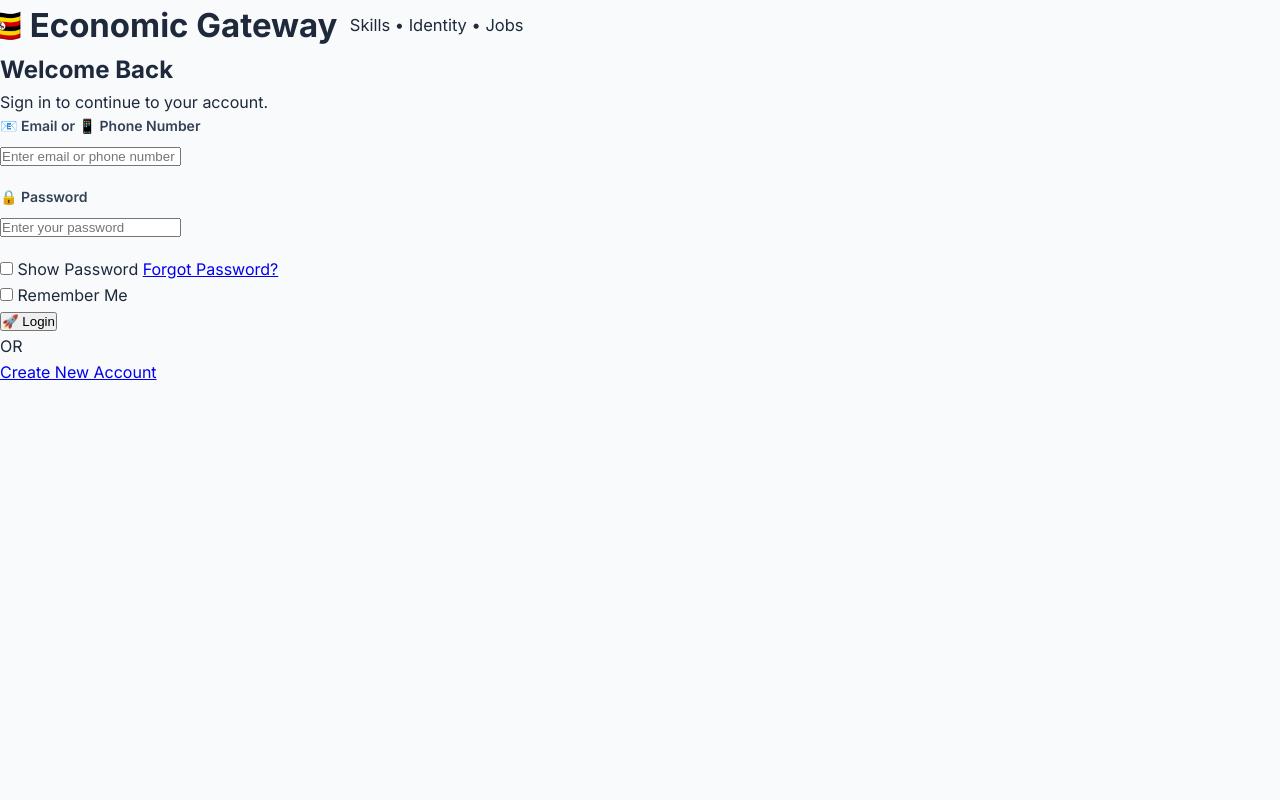
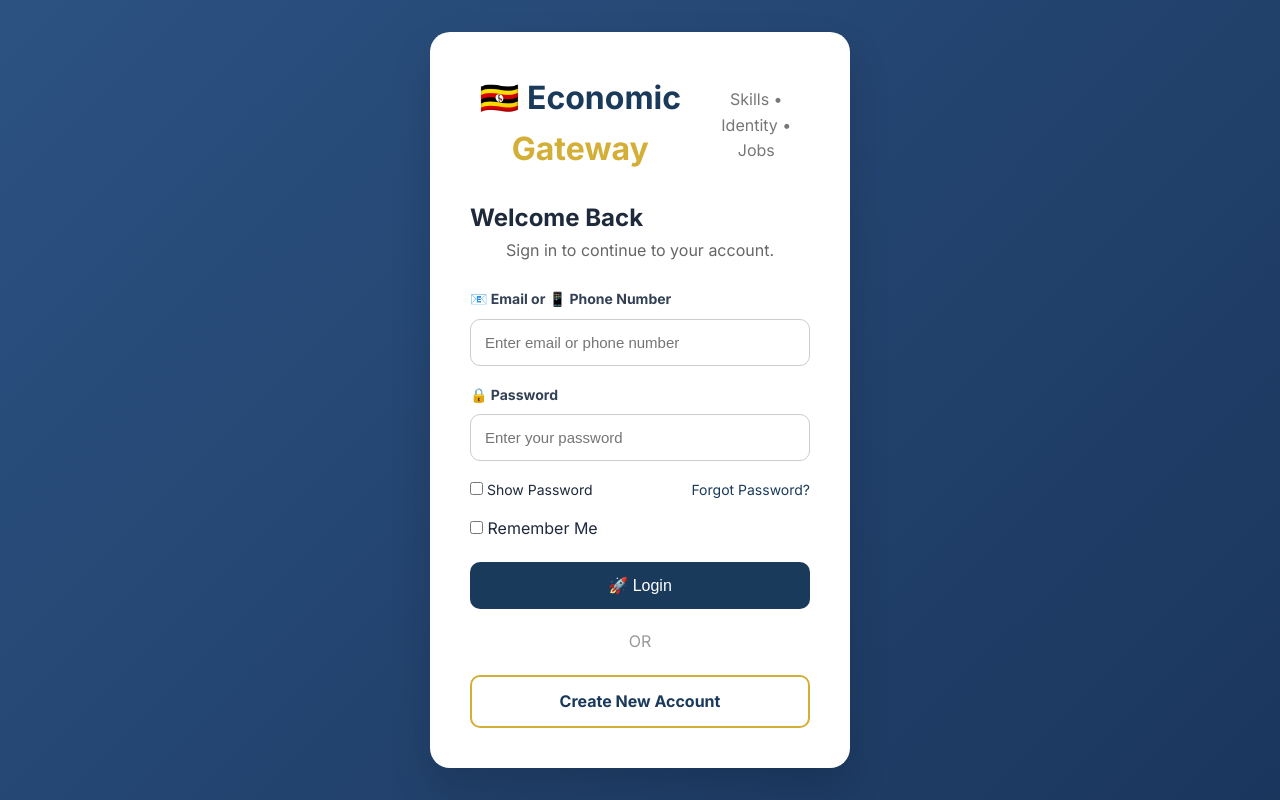
Before and after one commit to markkasibante19-lgtm/-dirac-platform, a Flask app: template templates/login.html in a window 1280 px wide. Run offline with Flask 3, Linux system fonts and the light colour scheme; the template is opened without the code that fills it, so the values that code supplies are empty.

Commit message:
Update style.css
Login designs

```diff
--- a/static/css/style.css
+++ b/static/css/style.css
@@ -849,3 +849,131 @@ textarea.form-control {
 .w-full { width: 100%; }
 .bg-white { background: var(--white); }
 .shadow-gold { box-shadow: var(--shadow-gold); }
+
+.login-page {
+    display: flex;
+    justify-content: center;
+    align-items: center;
+    min-height: 100vh;
+    background: linear-gradient(135deg, #2C5282, #1A365D);
+    padding: 20px;
+}
+
+.login-card {
+    width: 420px;
+    background: white;
+    padding: 40px;
+    border-radius: 20px;
+    box-shadow: 0 20px 40px rgba(0,0,0,0.15);
+}
+
+.logo {
+    text-align: center;
+    margin-bottom: 25px;
+}
+
+.logo h1 {
+    color: #1A3A5C;
+    font-size: 32px;
+}
+
+.logo span {
+    color: #D4AF37;
+}
+
+.logo p {
+    color: #777;
+    margin-top: 5px;
+}
+
+.subtitle {
+    text-align: center;
+    color: #666;
+    margin-bottom: 25px;
+}
+
+.form-group {
+    margin-bottom: 18px;
+}
+
+.form-group label {
+    display: block;
+    font-weight: bold;
+    margin-bottom: 8px;
+}
+
+.form-group input {
+    width: 100%;
+    padding: 14px;
+    border: 1px solid #ccc;
+    border-radius: 10px;
+    font-size: 15px;
+}
+
+.form-group input:focus {
+    outline: none;
+    border-color: #1A3A5C;
+    box-shadow: 0 0 5px rgba(26,58,92,.2);
+}
+
+.options {
+    display: flex;
+    justify-content: space-between;
+    margin-bottom: 15px;
+    font-size: 14px;
+}
+
+.options a {
+    color: #1A3A5C;
+    text-decoration: none;
+}
+
+.remember {
+    margin-bottom: 20px;
+}
+
+.login-btn {
+    width: 100%;
+    padding: 14px;
+    background: #1A3A5C;
+    color: white;
+    border: none;
+    border-radius: 10px;
+    font-size: 16px;
+    cursor: pointer;
+}
+
+.login-btn:hover {
+    background: #0F2740;
+}
+
+.divider {
+    text-align: center;
+    margin: 20px 0;
+    color: #999;
+}
+
+.register {
+    display: block;
+    text-align: center;
+    text-decoration: none;
+    border: 2px solid #D4AF37;
+    color: #1A3A5C;
+    padding: 12px;
+    border-radius: 10px;
+    font-weight: bold;
+}
+
+.register:hover {
+    background: #D4AF37;
+    color: white;
+}
+
+.alert {
+    background: #FFECEC;
+    color: #C62828;
+    padding: 10px;
+    border-radius: 8px;
+    margin-bottom: 15px;
+    text-align: center;
+}
```
